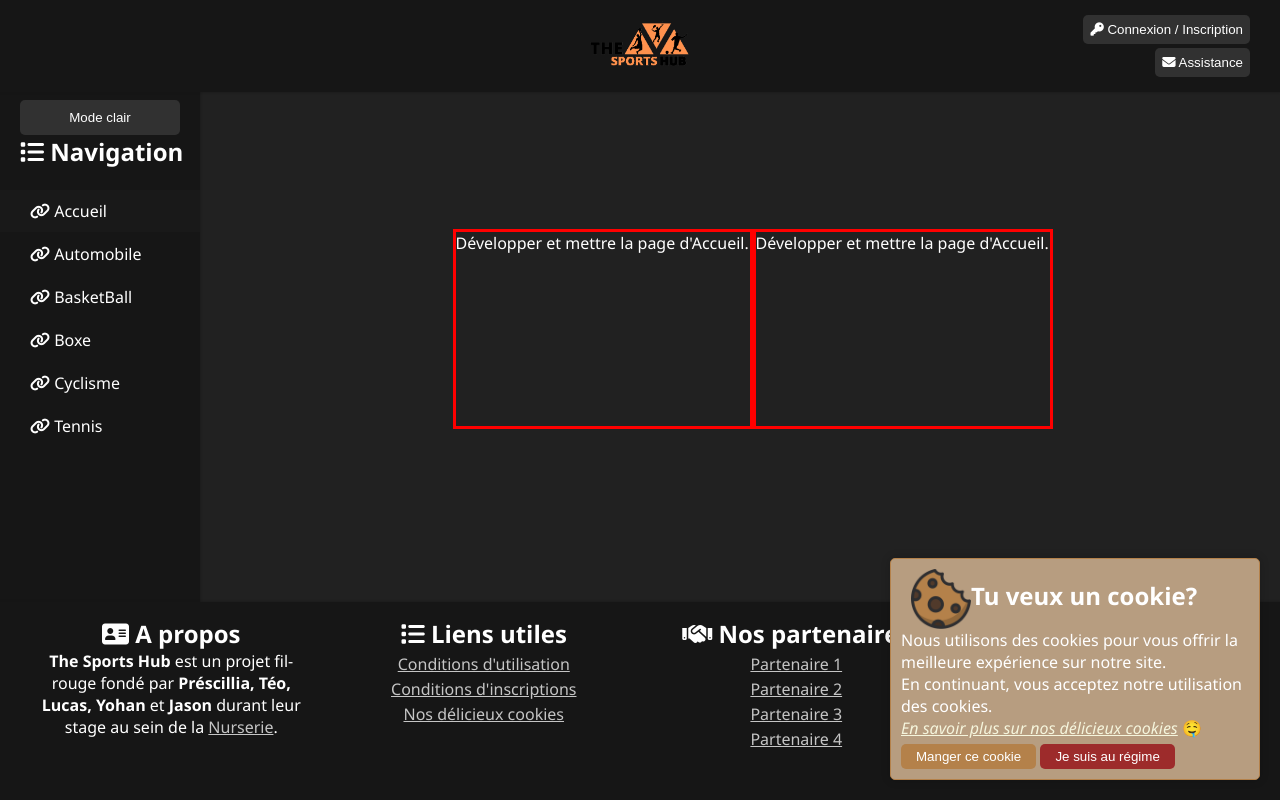
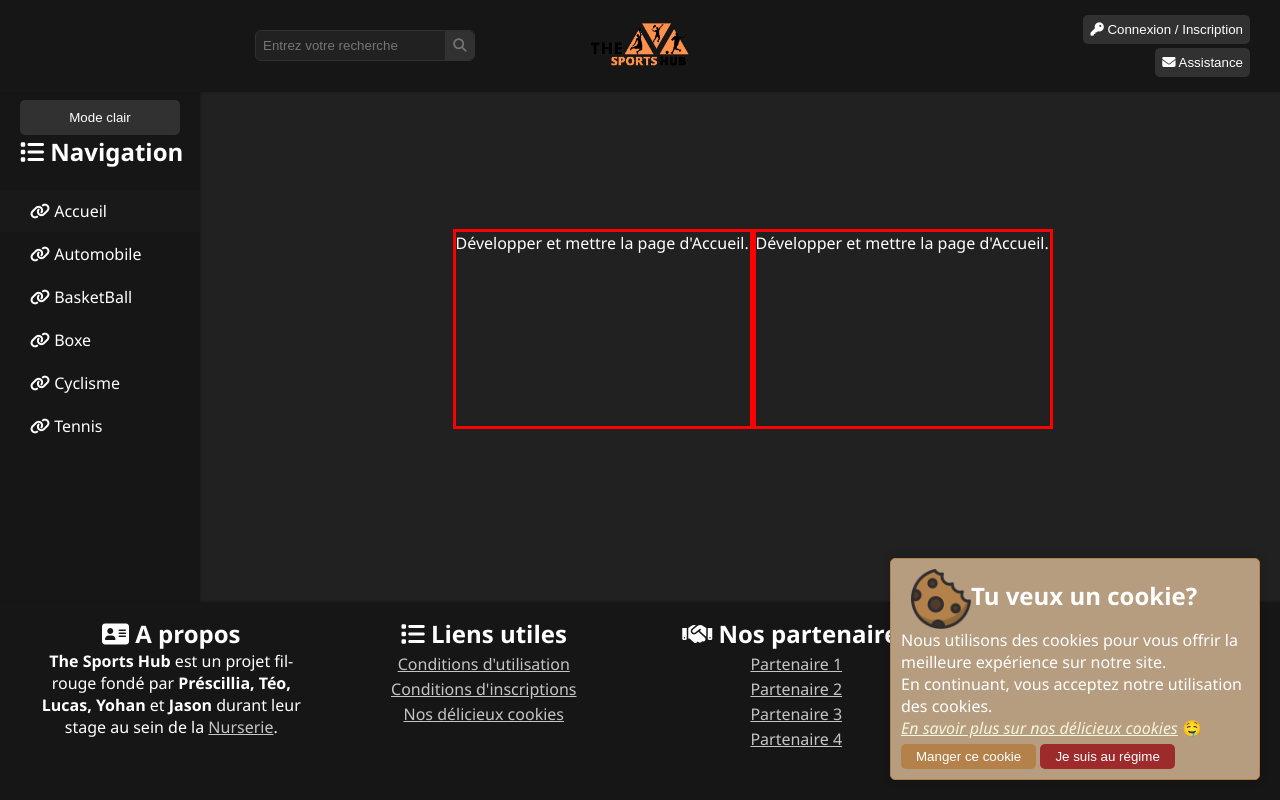
Before and after one commit to Prescillia-M/Projet-fil-rouge, a PHP site: page /index.php in a window 1280 px wide. Run offline with PHP 8.4, Linux system fonts and the light colour scheme.

Commit message:
Ajout bouton "rechercher"

```diff
--- a/config/header.php
+++ b/config/header.php
@@ -1,3 +1,4 @@
+<!-- Navigation générale du site -->
 <div class="sidebar">
     <nav>
       <ul>
@@ -12,11 +13,28 @@
       </ul>
     </nav>
   </div>
-  <header class="header-top">
-    <div class="logo">
-      <a href="./"><img src="../assets/logo.png" alt="Logo du site" class="logo" width="100px"></a>
-    </div>
+
+<!-- Bouton recherche -->
+<div class="search">
+  <form action="#" method="get">
+    <input type="text" name="query" placeholder="Entrez votre recherche" />
+    <button type="submit">
+      <i class="fa fa-search"></i>
+    </button>
+  </form>
+</div>
+
+<header class="header-top">
+
+  <!-- Logo -->
+  <div class="logo">
+    <a href="./"><img src="../assets/logo.png" alt="Logo du site" class="logo" width="100px"></a>
+  </div>
+
+    <!-- Bouton Connexion / Assistance -->
   <a href="./login.php"><button class="login-btn"><i class="fas fa-key"></i> Connexion / Inscription</button></a>
   <a href="./assistance.php"><button class="help-btn"><i class="fas fa-envelope"></i> Assistance</button></a>
+
+  <!-- Script pour changer le thème (dark/light) -->
   <script src="./js/mode.js"></script>
   </header>
--- a/css/style.css
+++ b/css/style.css
@@ -53,7 +53,8 @@ textarea,
 input,
 .box-contactus,
 .boxinter,
-select {
+select,
+.search form button {
   transition: 0.4s; /* Délais de 0.5secondes au changement dark/light */
 }
 
@@ -411,6 +412,32 @@ footer ul li {
   cursor: pointer;
 }
 
+/* Barre de recherche */
+.search {
+  position: fixed;
+  z-index: 1;
+  margin-top: 31px;
+  margin-left: 20%;
+}
+
+/* Style pour la barre de recherche */
+.search form input {
+  padding: 7px;
+  border: none;
+  border-radius: 5px 0 0 5px;
+  margin-right: -5px;
+}
+
+/* Style pour le bouton de recherche */
+.search form button {
+  padding: 7px;
+  border: none;
+  border-radius: 0 5px 5px 0;
+}
+
+
+
+
 /*
 
   MODE CLAIR // CONFIGURATION
@@ -517,6 +544,14 @@ body:not(.dark-theme) .box-contactus input[type="submit"] {
 body:not(.dark-theme) .box-contactus input[type="submit"]:hover {
   background-color: var(--light-header-btn-hover);
   color: var(--light-body-color);
+}
+
+body:not(.dark-theme) .search form input {
+  outline: solid 1px var(--light-header-btn);
+}
+
+body:not(.dark-theme) .search form button {
+  outline: solid 1px var(--light-header-btn);
 }
 
 /*
@@ -635,6 +670,18 @@ body.dark-theme .box-contactus input[type="submit"]:hover {
   color: var(--dark-body-color);
 }
 
+body.dark-theme .search form input {
+  outline: solid 1px var(--dark-header-btn);
+  background-color: var(--dark-bodybackground);
+  color: var(--dark-header-nav-footer-police);
+}
+
+body.dark-theme .search form button {
+  outline: solid 1px var(--dark-header-btn);
+  background-color: var(--dark-header-btn);
+  color: var(--dark-color-inputText);
+}
+
 @media screen AND (max-width: 1400px) {
   .boxinter {
     border: solid red 3px;
```
